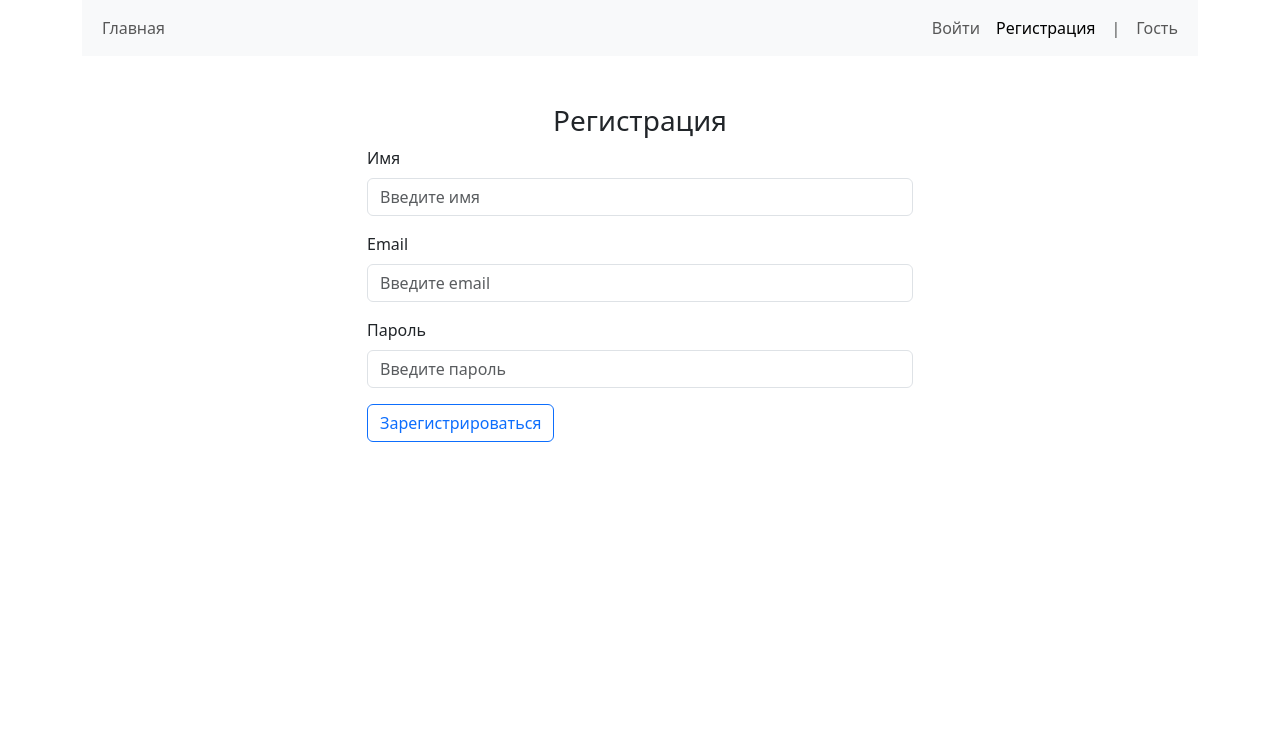
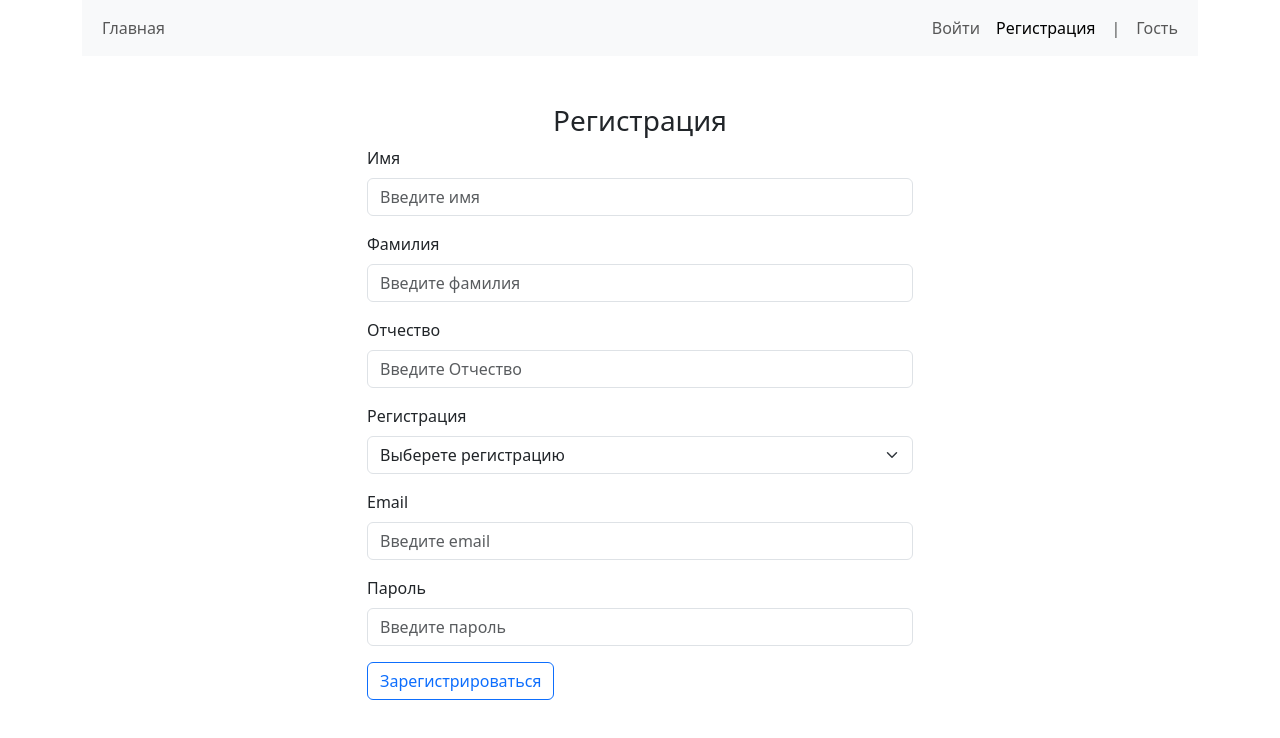
Before and after one commit to LebedevN28/w2d3_project, a React (Vite) app in the folder client/: page /account/new in a window 1280 px wide. Shown: the top 738 px of the page. Built offline with nearby package versions, Linux system fonts and the light colour scheme; no server answers.

Commit message:
rega front

```diff
--- a/client/src/components/pages/AccountLoginPage.jsx
+++ b/client/src/components/pages/AccountLoginPage.jsx
@@ -1,10 +1,14 @@
-import React from 'react';
+import React, { useEffect, useRef, useState } from 'react';
+import { Card } from 'react-bootstrap';
 import Button from 'react-bootstrap/Button';
 import Col from 'react-bootstrap/Col';
 import Form from 'react-bootstrap/Form';
 import Row from 'react-bootstrap/Row';
+import { Link } from 'react-router-dom';
 
 export default function AccountLoginPage({ signInHandler }) {
+
+  const loginUrl = useRef('');
   return (
     <Row>
       <Col md={{ span: 6, offset: 3 }} className="mt-5">
@@ -21,6 +25,7 @@ export default function AccountLoginPage({ signInHandler }) {
           <Button variant="outline-primary" type="submit">
             Войти
           </Button>
+          <Card.Img src="https://hmr.mrgcdn.ru/mail/account/login/cdn/6177d32be39c24a2131aa14794422a76.svg" type="button" to="https://esia.gosuslugi.ru/login/" as={Link} style={{width: "210px", marginLeft: "175px"}}   />
         </Form>
       </Col>
     </Row>
--- a/client/src/components/pages/AccountNewPage.jsx
+++ b/client/src/components/pages/AccountNewPage.jsx
@@ -1,4 +1,3 @@
-import React from 'react';
 import Button from 'react-bootstrap/Button';
 import Col from 'react-bootstrap/Col';
 import Form from 'react-bootstrap/Form';
@@ -10,9 +9,26 @@ export default function AccountNewPage({ signUpHandler }) {
       <Col md={{ span: 6, offset: 3 }} className="mt-5">
         <h3 className="text-center">Регистрация</h3>
         <Form onSubmit={signUpHandler}>
-          <Form.Group className="mb-3" controlId="name">
+          <Form.Group className="mb-3" controlId="firstName">
             <Form.Label>Имя</Form.Label>
-            <Form.Control name="name" type="text" placeholder="Введите имя" />
+            <Form.Control name="firstName" type="text" placeholder="Введите имя" />
+          </Form.Group>
+          <Form.Group className="mb-3" controlId="lastName">
+            <Form.Label>Фамилия</Form.Label>
+            <Form.Control name="lastName" type="text" placeholder="Введите фамилия" />
+          </Form.Group>
+          <Form.Group className="mb-3" controlId="fatherName">
+            <Form.Label>Отчество</Form.Label>
+            <Form.Control name="fatherName" type="text" placeholder="Введите Отчество" />
+          </Form.Group>
+          <Form.Group className="mb-3" controlId="registration">
+            <Form.Label>Регистрация</Form.Label>
+            <Form.Select aria-label="Default select example" name="registration" type="text">
+      <option>Выберете регистрацию</option>
+      <option value="1">Федеральный</option>
+      <option value="2">Муниципальный</option>
+      <option value="3">Региональный</option>
+    </Form.Select>
           </Form.Group>
           <Form.Group className="mb-3" controlId="email">
             <Form.Label>Email</Form.Label>
```
Also changed, not shown: client/src/components/pages/MainPage.jsx (line endings or trailing spaces).
